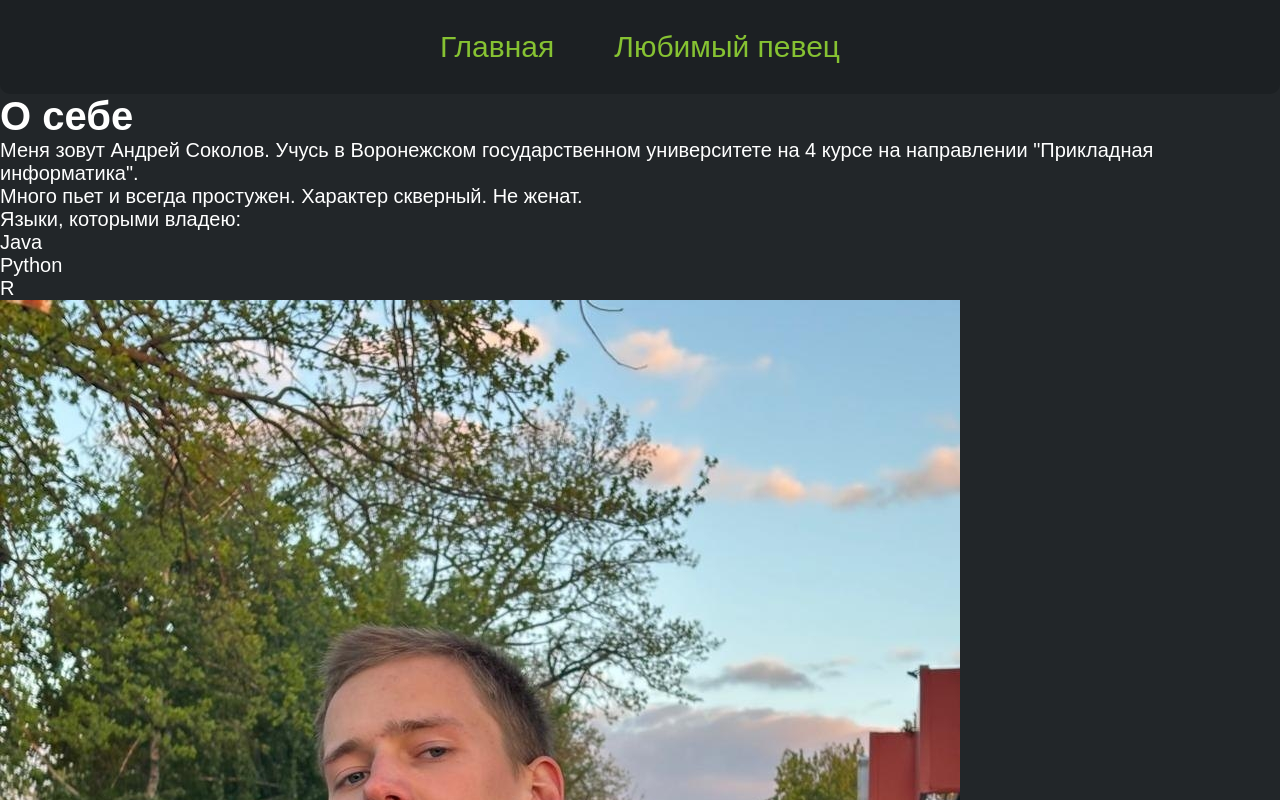
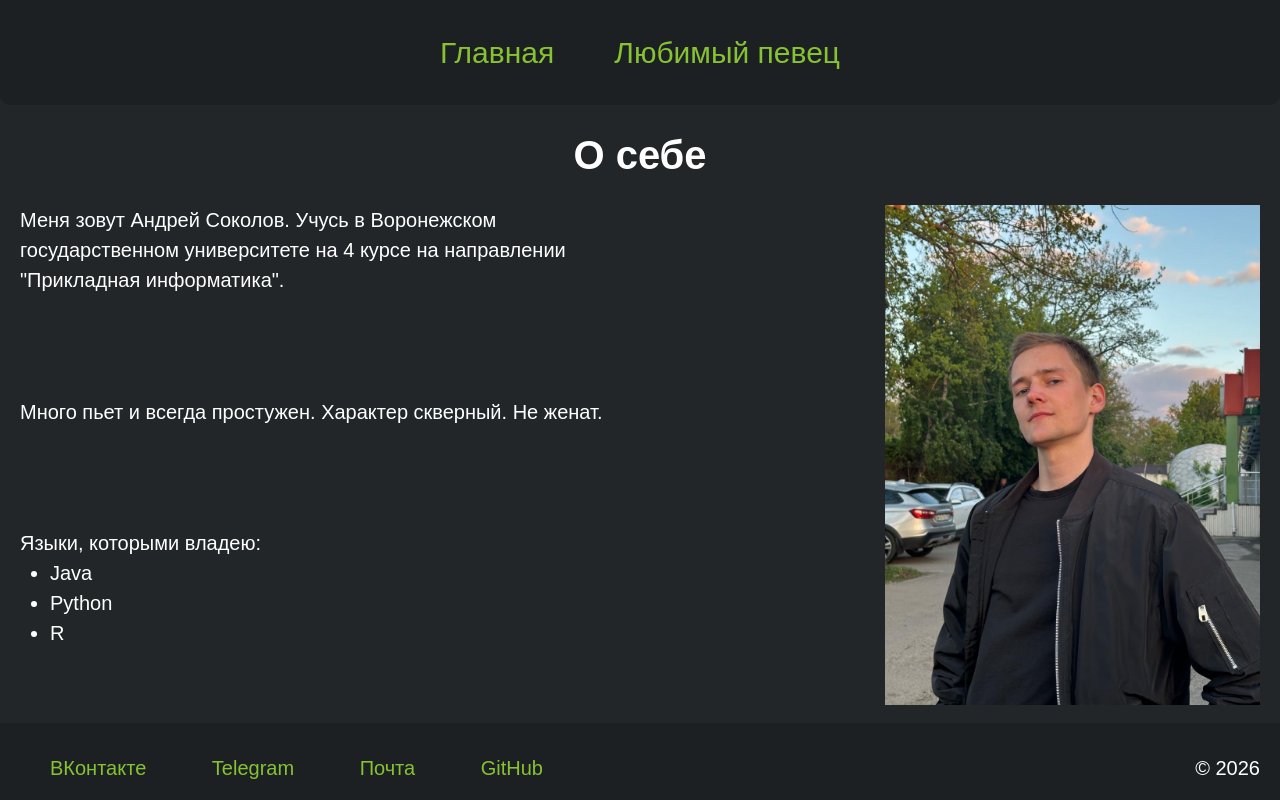
Before and after one commit to sokolovqq/web_project1, a plain HTML site: page index.html in a window 1280 px wide. Shown: the top 800 px of the page. Drawn offline with Linux system fonts and the light colour scheme.

Commit message:
add styles for main info for index.html

```diff
--- a/index.html
+++ b/index.html
@@ -10,12 +10,13 @@
     <header>
         <nav class="nav">
             <a href="#">Главная</a>
-            <a href="singer.html">Любимый певец</a>
+            <a href="singer.html" class="singer">Любимый певец</a>
         </nav>
     </header>
 
     <main>
         <h1>О себе</h1>
+        <div class="main_content">
             <div class="main_text">
                 <p>Меня зовут Андрей Соколов. Учусь в Воронежском государственном университете на 4 курсе
                     на направлении "Прикладная информатика".
@@ -30,8 +31,9 @@
                     </ul>
                 </div>
             </div>
-        <div class="photo">
-            <img src="img/avatar.jpg" alt="Фото студента">
+            <div class="my_photo">
+                <img src="img/avatar.jpg" alt="Фото студента" height="500px">
+            </div>
         </div>
 
     </main>
@@ -40,7 +42,7 @@
         <div class="site_footer">
             <div class="social_links">
                 <a href="https://vk.ru/id377758123">ВКонтакте</a>
-                <a href="t.me/sykolqq">Telegram</a>
+                <a href="https://t.me/sykolqq">Telegram</a>
                 <a href="mailto:andrew.sokolov2332@gmail.com">Почта</a>
                 <a href="https://github.com/sokolovqq">GitHub</a>
             </div>
--- a/style.css
+++ b/style.css
@@ -11,6 +11,7 @@ body {
     color: #fff;
     background-color: #222629;
     font-size: 20px;
+    line-height: 1.5;
 }
 
 header {
@@ -40,10 +41,35 @@ a:hover {
     color: #61892f;
 }
 
+.singer:hover {
+    color: #f172a1;
+}
+
 header a {
     font-size: 30px;
 }
 
+h1 {
+    text-align: center;
+    padding: 20px 0;
+}
+
+.main_content {
+    display: flex;
+    margin: 0 20px;
+    padding-bottom: 10px;
+    gap: 20%;
+}
+
+.main_text {
+    display: flex;
+    flex-direction: column;
+    gap: 20%;
+}
+
+.main_text li {
+    margin-left: 30px;
+}
 
 footer {
     background-color: #1c2023;
```
Lines whose indentation alone changed are shown as unchanged.
